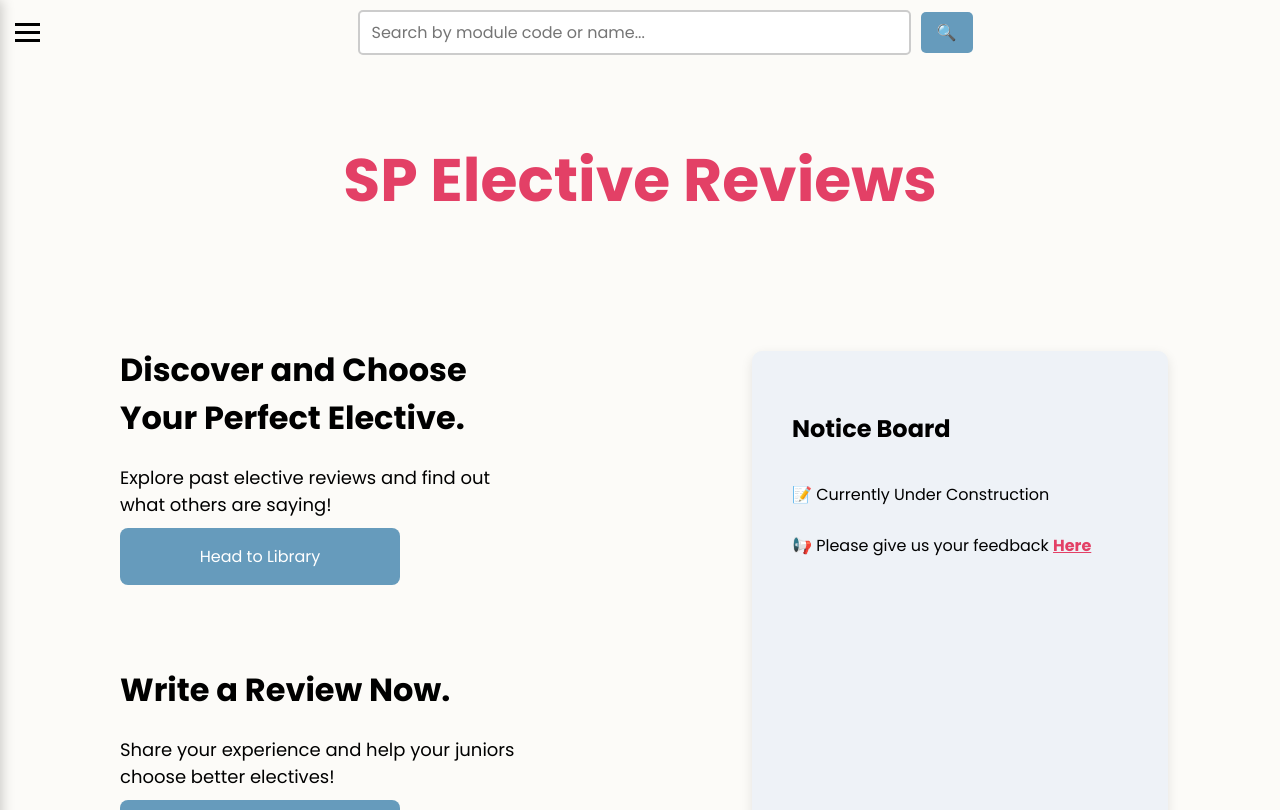
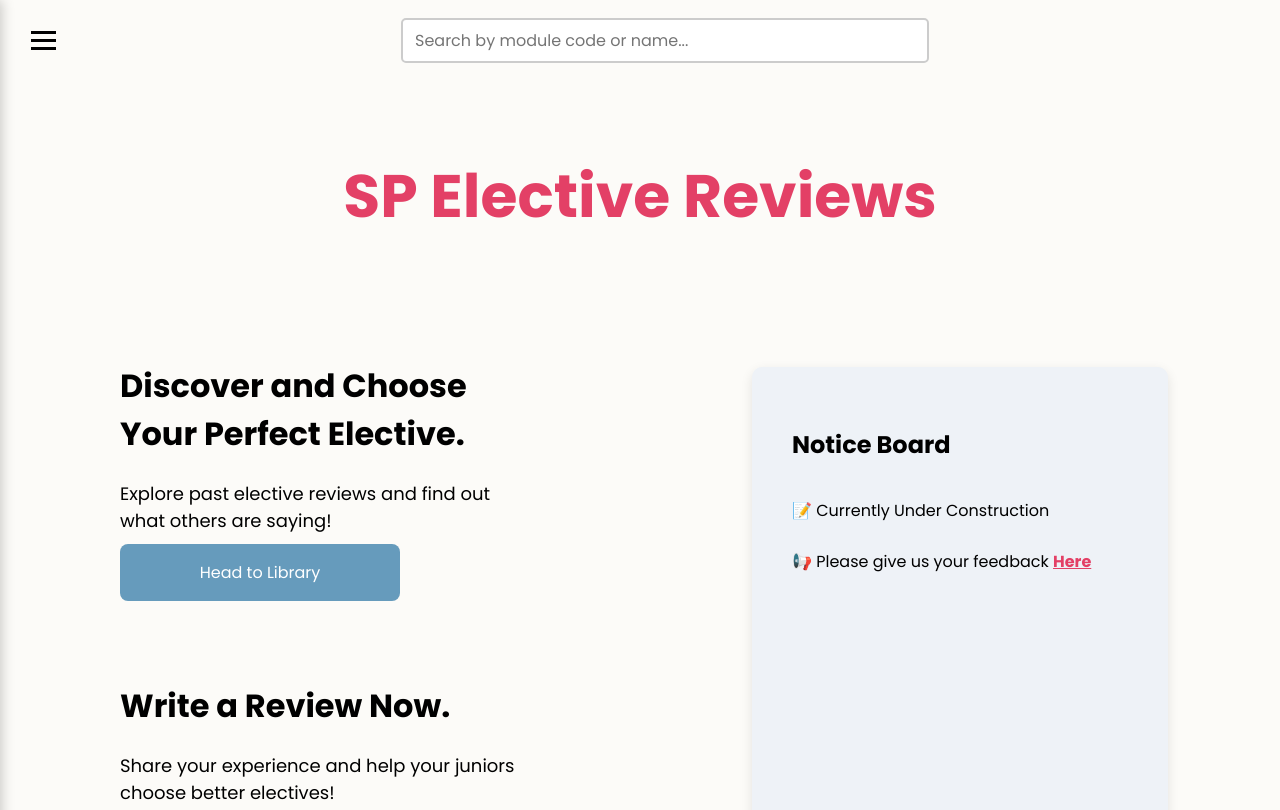
Before and after one commit to AidanG-05/sp-elective-site, a React (Vite) app in the folder elective-site/: page / in a window 1280 px wide. Shown: the top 810 px of the page. Built offline with nearby package versions, Linux system fonts and the light colour scheme.

Commit message:
removed search button

```diff
--- a/elective-site/src/components/searchBar.jsx
+++ b/elective-site/src/components/searchBar.jsx
@@ -11,6 +11,12 @@ function SearchBar() {
     navigate(`/results?q=${encodeURIComponent(query)}`);
   };
 
+  const handleKeyDown = (e) => {
+    if (e.key === "Enter") {
+      handleSearch();
+    }
+  };
+
   return (
     <div className="search-bar">
       <input
@@ -18,8 +24,8 @@ function SearchBar() {
         placeholder="Search by module code or name..."
         value={query}
         onChange={(e) => setQuery(e.target.value)}
+        onKeyDown={handleKeyDown}
       />
-      <button onClick={handleSearch}>🔍</button>
     </div>
   );
 }
--- a/elective-site/src/index.css
+++ b/elective-site/src/index.css
@@ -16,6 +16,35 @@ body, html {
   height: 100vh; /* Full viewport height */
 
 }
+
+.nav-header {
+  display: flex;
+  align-items: center;
+  justify-content: space-between; /* for spacing between hamburger and search */
+  padding: 0.5rem 1rem;
+  flex-wrap: nowrap;
+  max-width: 100%;
+  box-sizing: border-box;
+}
+
+.hamburger-container {
+  flex: 0 0 auto; /* fixed size, no grow */
+}
+
+.searchbar-container {
+  flex: 1 1 auto; /* allow to grow and shrink */
+  display: flex;
+  justify-content: center;
+  padding: 0 1rem;
+  min-width: 0; /* prevent overflow */
+}
+
+.searchbar-container input {
+  width: 100%;
+  max-width: 500px;
+  min-width: 0;
+}
+
 
 .click-button {
   padding:8px 16px;
```
